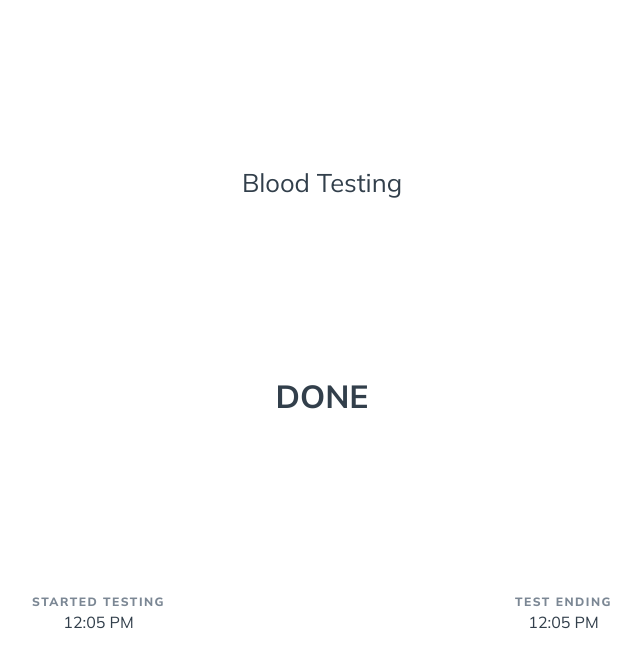
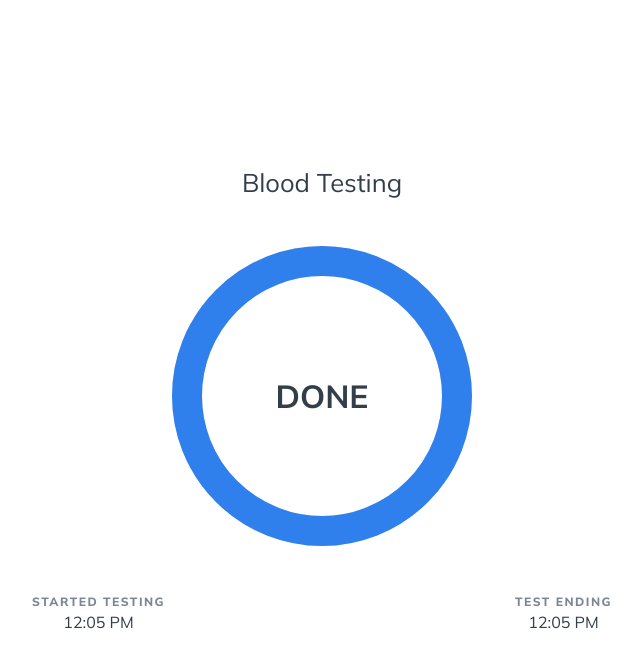
Before and after one commit to ordinarydear/smart-pipette, a website: page data/index.html in a window 1280 px wide. Both pictures are taken after a click on the element "START". Shown: the whole page, without its empty margins (318-959 px from the left). Drawn offline with nearby package versions, Linux system fonts and the light colour scheme; no server answers.

Commit message:
add testing page

```diff
--- a/data/css/style.scss
+++ b/data/css/style.scss
@@ -274,13 +274,22 @@ ul {
         color: #323f4b;
     }
 
-    .timer-container{
+
+    #timer-container{
+        position: relative;
         display: flex;
         justify-content: center;
         align-items: center;
         height: 50%;
+        width: 100%;
 
+    }
 
+    #progress-bar{
+        position: absolute;
+        width: 300px;
+        height: 300px;
+        z-index: 1001;
     }
 
     .start-time, .end-time{
--- a/data/index.html
+++ b/data/index.html
@@ -5,6 +5,8 @@
     <meta name="viewport" content="width=device-width, initial-scale=1.0">
     <script src="./index.js"></script>
     <link rel="stylesheet" href="./css/style.css">
+    <script src="./node_modules/progressbar.js/dist/progressbar.min.js"></script>
+
 </head>
 
 <body>
@@ -101,9 +103,12 @@
 
     <div class="start" onclick="start()">START</div>
 
-    <div id="testing">
+    <div class="page" id="testing">
         <h2>Blood Testing</h2>
-        <div class="timer-container">
+        <div id="testtest"></div>
+
+        <div id="timer-container">
+            <div id="progress-bar"></div>
             <h1 id="timer">00:00</h1>
         </div>
 
@@ -119,6 +124,8 @@
         </div>
     </div>
 
+    <div class="page" id="completed"></div>
+
 </body>
 
 </html>
--- a/data/index.js
+++ b/data/index.js
@@ -10,8 +10,8 @@ class BloodTest {
 const NONE = new BloodTest("None", 0)
 const DISEASE_1 = new BloodTest("MDS TEST", 1000)
 const DISEASE_2 = new BloodTest("AML TEST", 2000)
-const DISEASE_3 = new BloodTest("Disease 3", 20)
-const DISEASE_4 = new BloodTest("Disease 4", 20)
+const DISEASE_3 = new BloodTest("Disease 3", 62)
+const DISEASE_4 = new BloodTest("Disease 4", 32)
 const DISEASE_5 = new BloodTest("Disease 5", 20)
 const DISEASE_6 = new BloodTest("Disease 6", 20)
 const DISEASE_7 = new BloodTest("Disease 7", 20)
@@ -46,20 +46,20 @@ function closeNav() {
 
 
 
-function changeCard(testIndex){
+function changeCard(testIndex) {
   let card = document.getElementById(`${selectedCase}`)
   let subtitle = document.getElementById(`${selectedCase}-subtitle`)
   let title = document.getElementById(`${selectedCase}-title`)
 
   CASES[selectedCase] = ALL_TEST[testIndex];
-    if (testIndex == 0){
+  if (testIndex == 0) {
     card.classList.remove("-active")
     subtitle.innerHTML = "CHOOSE YOUR CASE"
-        title.innerHTML = `CASE ${selectedCase+1}`
+    title.innerHTML = `CASE ${selectedCase + 1}`
 
   } else {
     card.classList.add("-active")
-        subtitle.innerHTML = `CASE ${selectedCase+1}`
+    subtitle.innerHTML = `CASE ${selectedCase + 1}`
     title.innerHTML = ALL_TEST[testIndex].testName
   }
   closeNav();
@@ -83,13 +83,14 @@ async function send(obj) {
   }
 }
 
-function start(){
+function start() {
   maxTime = Math.max(CASES[0].testTime, CASES[1].testTime, CASES[2].testTime,
     CASES[3].testTime, CASES[4].testTime)
-    console.log("Test Time" ,maxTime)
-    console.log("CAESE" ,CASES)
+  console.log("Test Time", maxTime)
+  console.log("CAESE", CASES)
 
-    objJson = {time: maxTime,
+  objJson = {
+    time: maxTime,
     case_1: CASES[0].testName,
     case_2: CASES[1].testName,
     case_3: CASES[2].testName,
@@ -99,11 +100,12 @@ function start(){
   send(objJson);
   document.getElementById("testing").style.width = "100%"
   timer(maxTime);
+  bar(document.getElementById("progress-bar"), maxTime);
 
 
 }
 
-function timer(testTime){
+function timer(testTime) {
 
   var endDate = new Date();
   var startDate = new Date();
@@ -113,7 +115,7 @@ document.getElementById("start").innerHTML = startDate.toLocaleString('en-US', {
   document.getElementById("end").innerHTML = endDate.toLocaleString('en-US', { hour: 'numeric', minute: 'numeric', hour12: true })
 
   // Update the count down every 1 second
-var x = setInterval(function() {
+  var x = setInterval(function () {
 
     var now = new Date().getTime();
 
@@ -125,10 +127,14 @@ var x = setInterval(function() {
     var minutes = Math.floor((distance % (1000 * 60 * 60)) / (1000 * 60));
     var seconds = Math.floor((distance % (1000 * 60)) / 1000);
 
+    var hoursString = (hours < 10) ? "0" + hours : "" + hours;
+    var minutesString = (minutes < 10) ? "0" + minutes : "" + minutes;
+    var secondsString = (seconds < 10) ? "0" + seconds : "" + seconds;
+
     // Display the result
 
-  document.getElementById("timer").innerHTML = hours + ":"
-  + minutes + ":" + seconds;
+    document.getElementById("timer").innerHTML = hoursString + ":"
+      + minutesString + ":" + secondsString;
 
     if (distance < 0) {
       clearInterval(x);
@@ -136,3 +142,16 @@ var x = setInterval(function() {
     }
   }, 1000);
 }
+
+function bar(id, time) {
+  var bar = new ProgressBar.Circle(id, {
+    strokeWidth: 10,
+    easing: 'easeInOut',
+    duration: time*1000,
+    color: '#2F80ED',
+    trailColor: '#E3E7EB',
+    trailWidth: 10,
+    svgStyle: null
+  });
+  bar.animate(1.0);
+}
```
Also changed, not shown: data/package.json (added, +14 -0 lines), data/css/style.css, 2 other files. Lines whose indentation alone changed are shown as unchanged.
